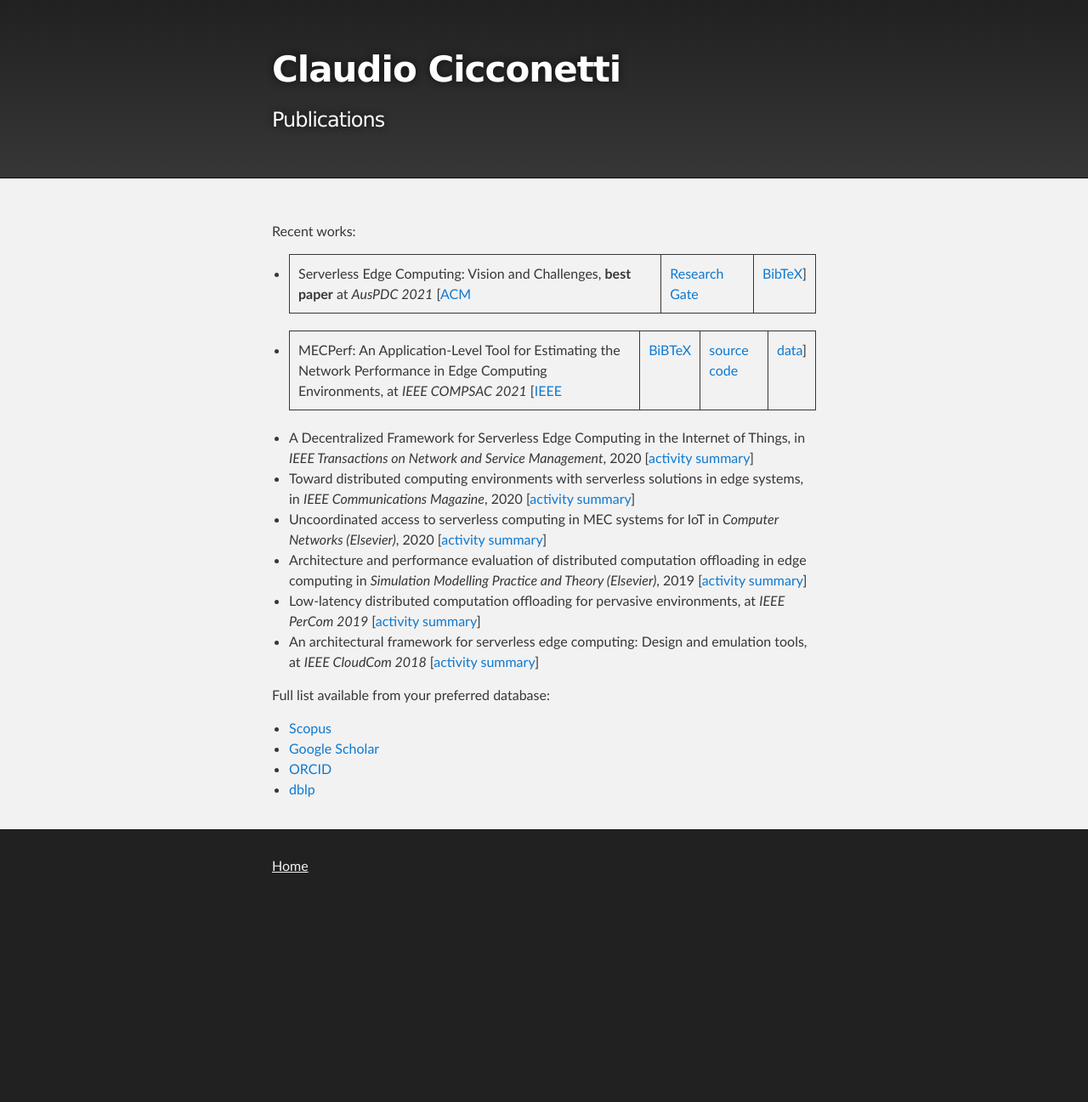
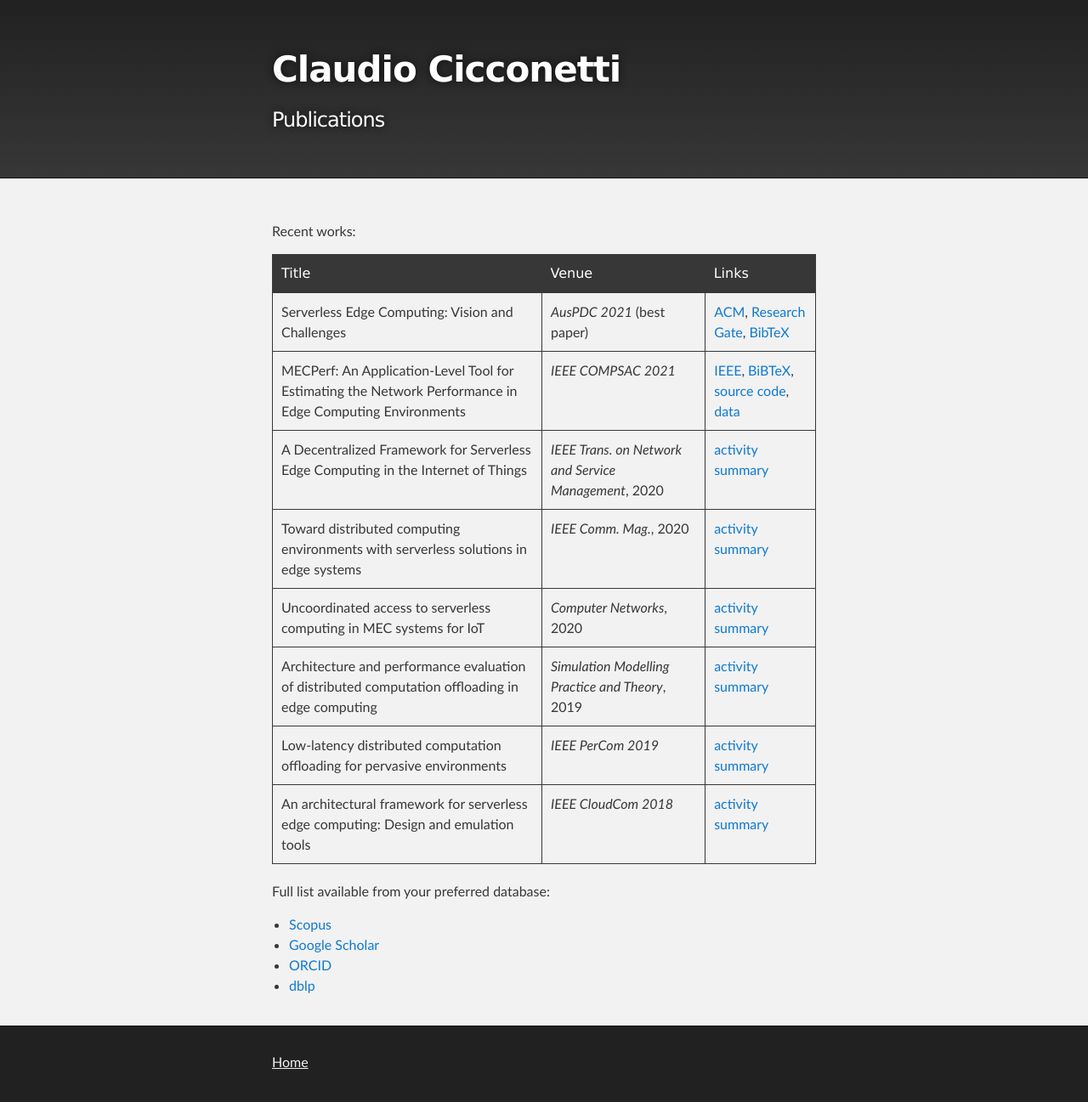
Before and after one commit to ccicconetti/ccicconetti.github.io, a Jekyll site: the page built from publications.md, in a window 1280 px wide. Shown: the whole page at 85% size. Built offline with Jekyll 4.4.1, drawn with Linux system fonts in a browser that asks for light colours; before the commit the page ends 1066 px from its top, so only the background shows below that.

Commit message:
Restyling of publications page

```diff
--- a/publications.md
+++ b/publications.md
@@ -5,14 +5,16 @@ layout: page
 
 Recent works:
 
-- Serverless Edge Computing: Vision and Challenges, **best paper** at _AusPDC 2021_ [[ACM](https://dl.acm.org/doi/10.1145/3437378.3444367) | [Research Gate](https://www.researchgate.net/publication/347513802_Serverless_Edge_Computing_Vision_and_Challenges) | [BibTeX](bib/auspdc2021.bib)]
-- MECPerf: An Application-Level Tool for Estimating the Network Performance in Edge Computing Environments, at _IEEE COMPSAC 2021_ [[IEEE](https://ieeexplore.ieee.org/abstract/document/9202841) | [BiBTeX](bib/compsac20.bib) | [source code](https://github.com/MECPerf/MECPerf) | [data](https://zenodo.org/record/3767097#.X-nWEelKjWc)]
-- A Decentralized Framework for Serverless Edge Computing in the Internet of Things, in _IEEE Transactions on Network and Service Management_, 2020 [[activity summary](cloudcom2018.md)]
-- Toward distributed computing environments with serverless solutions in edge systems, in _IEEE Communications Magazine_, 2020 [[activity summary](serverless-etsi.md)]
-- Uncoordinated access to serverless computing in MEC systems for IoT in _Computer Networks (Elsevier)_, 2020 [[activity summary](uncoord.md)]
-- Architecture and performance evaluation of distributed computation offloading in edge computing in _Simulation Modelling Practice and Theory (Elsevier)_, 2019 [[activity summary](simpat.md)]
-- Low-latency distributed computation offloading for pervasive environments, at _IEEE PerCom 2019_ [[activity summary](percom2019.md)]
-- An architectural framework for serverless edge computing: Design and emulation tools, at _IEEE CloudCom 2018_ [[activity summary](cloudcom2018.md)]
+| Title | Venue | Links |
+| ----- | ----- | ----- |
+| Serverless Edge Computing: Vision and Challenges | _AusPDC 2021_ (best paper) | [ACM](https://dl.acm.org/doi/10.1145/3437378.3444367), [Research Gate](https://www.researchgate.net/publication/347513802_Serverless_Edge_Computing_Vision_and_Challenges), [BibTeX](bib/auspdc2021.bib) |
+| MECPerf: An Application-Level Tool for Estimating the Network Performance in Edge Computing Environments | _IEEE COMPSAC 2021_ | [IEEE](https://ieeexplore.ieee.org/abstract/document/9202841), [BiBTeX](bib/compsac20.bib), [source code](https://github.com/MECPerf/MECPerf), [data](https://zenodo.org/record/3767097#.X-nWEelKjWc)|
+| A Decentralized Framework for Serverless Edge Computing in the Internet of Things | _IEEE Trans. on Network and Service Management_, 2020 | [activity summary](cloudcom2018.md) |
+| Toward distributed computing environments with serverless solutions in edge systems | _IEEE Comm. Mag._, 2020 | [activity summary](serverless-etsi.md) |
+| Uncoordinated access to serverless computing in MEC systems for IoT | _Computer Networks_, 2020 | [activity summary](uncoord.md) |
+| Architecture and performance evaluation of distributed computation offloading in edge computing | _Simulation Modelling Practice and Theory_, 2019 | [activity summary](simpat.md) |
+| Low-latency distributed computation offloading for pervasive environments | _IEEE PerCom 2019_ | [activity summary](percom2019.md)
+| An architectural framework for serverless edge computing: Design and emulation tools | _IEEE CloudCom 2018_ | [activity summary](cloudcom2018.md) |
 
 Full list available from your preferred database:
 
```
Also changed, not shown: index.md (+6 -5 lines).
